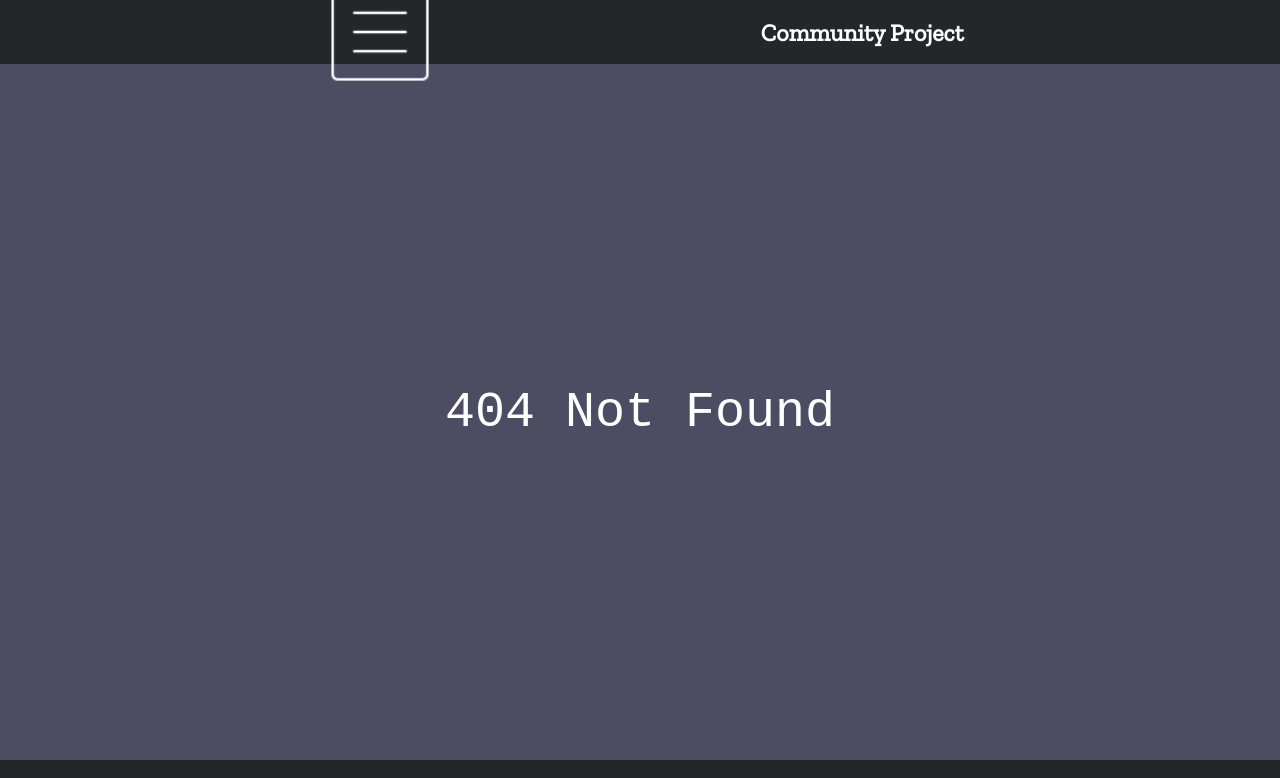
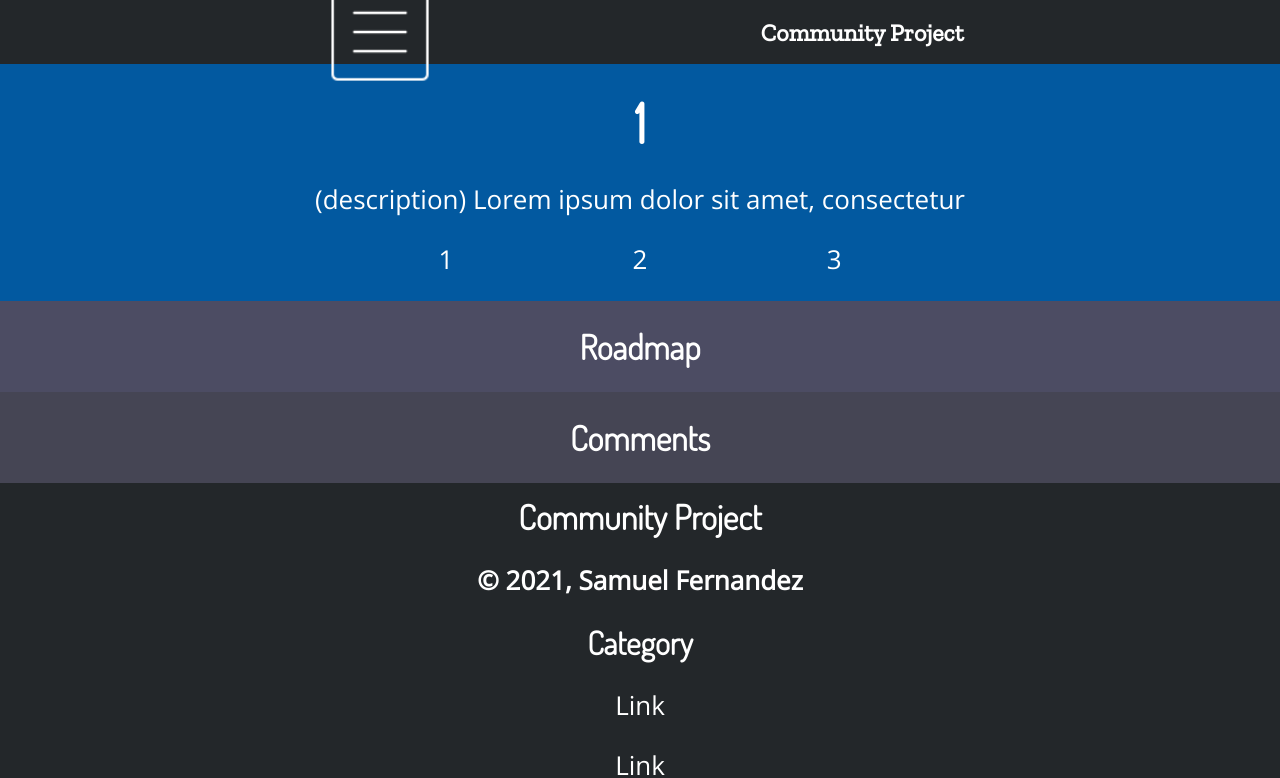
Before and after one commit to polypixeldev/computerstacks, a Next.js app in the folder app/: page /roadmaps/1 in a window 1280 px wide. Before the commit this address had no page. Shown: the top 778 px of the page. Built offline with nearby package versions, Linux system fonts and the light colour scheme.

Commit message:
Roadmap page

```diff
--- /dev/null
+++ b/app/pages/roadmaps/[roadmap].js
@@ -0,0 +1,28 @@
+import { useRouter } from 'next/router';
+import HeadStyles from "../../styles/Head.module.css";
+
+function Roadmap() {
+	const router = useRouter();
+	const { roadmap } = router.query;
+	return (
+		<main>
+			<section className={HeadStyles.head}>
+				<h2>{roadmap}</h2>
+				<p>(description) Lorem ipsum dolor sit amet, consectetur</p>
+				<div className={HeadStyles.actionDiv}>
+					<p>1</p>
+					<p>2</p>
+					<p>3</p>
+				</div>
+			</section>
+			<section className="section1">
+				<h2>Roadmap</h2>
+			</section>
+			<section className="section2">
+				<h2>Comments</h2>
+			</section>
+		</main>
+	)
+}
+
+export default Roadmap;
```
